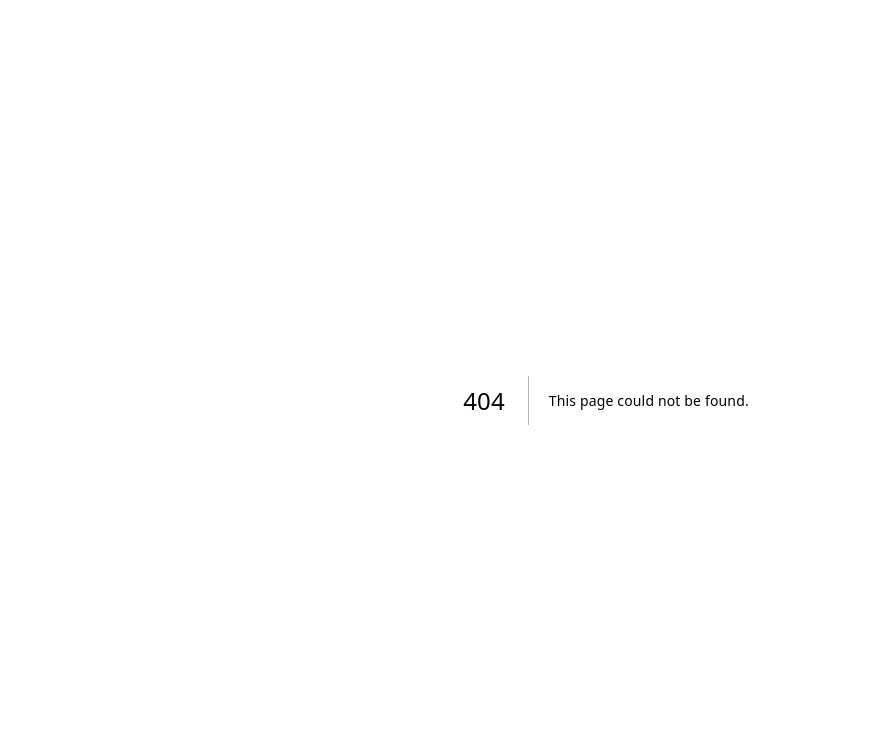
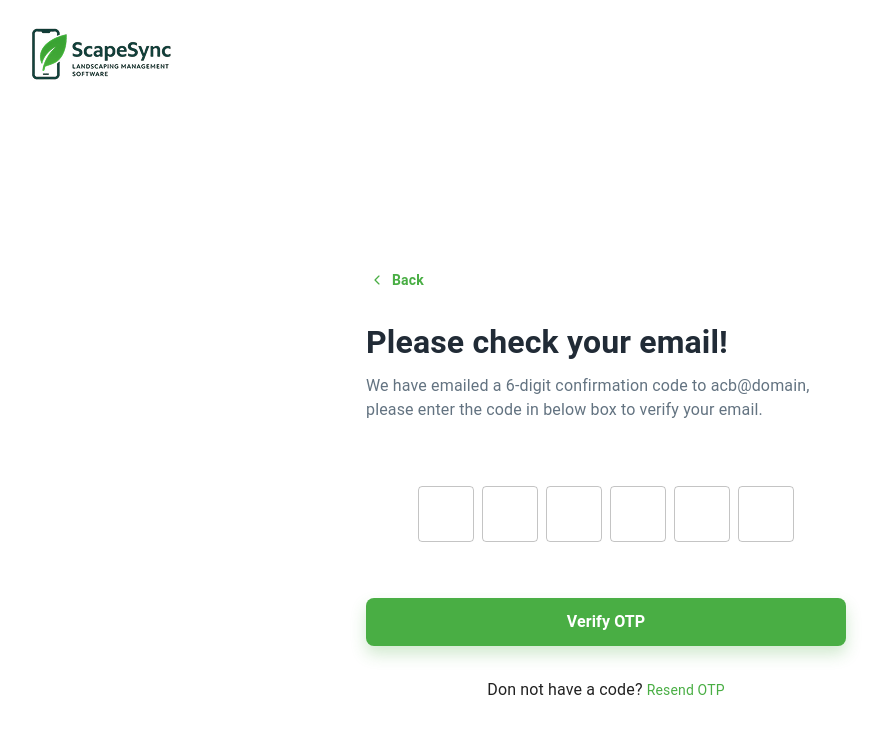
Before and after one commit to ahshobuj1/scapesync-frontend, a Next.js app: page /forgot-password-otp in a window 1280 px wide. Before the commit this address had no page. Shown: the top 734 px of the page, without its empty margins (34-916 px from the left). Built offline with nearby package versions, Linux system fonts and the light colour scheme.

Commit message:
successfully implement full authentication system with forgoe-reset password

```diff
--- /dev/null
+++ b/src/app/(auth)/forgot-password-otp/page.tsx
@@ -0,0 +1,178 @@
+'use client';
+
+import {useRouter, useSearchParams} from 'next/navigation';
+import {useState, useRef} from 'react';
+import axios from 'axios';
+import Container from '@mui/material/Container';
+import TextField from '@mui/material/TextField';
+import Image from 'next/image';
+import logo from '@/assets/logo-scape.png';
+import {AiOutlineLoading3Quarters} from 'react-icons/ai';
+import {toast} from 'sonner';
+import {IoIosArrowBack} from 'react-icons/io';
+import Link from 'next/link';
+
+export default function OtpPage() {
+  const router = useRouter();
+  const searchParams = useSearchParams();
+  const email = searchParams.get('email');
+
+  const [otp, setOtp] = useState(['', '', '', '', '', '']);
+  const [isSubmitting, setIsSubmitting] = useState(false);
+
+  // Refs for auto-focus
+  const inputRefs = useRef<Array<HTMLInputElement | null>>([]);
+
+  const handleChange = (index: number, value: string) => {
+    // Only digits allowed
+    if (!/^\d*$/.test(value)) return;
+    const newOtp = [...otp];
+    newOtp[index] = value;
+    setOtp(newOtp);
+
+    // Move focus to next input
+    if (value && index < 5) {
+      inputRefs.current[index + 1]?.focus();
+    }
+  };
+
+  const handleSubmit = async (e: React.FormEvent) => {
+    e.preventDefault();
+
+    if (otp.some((digit) => digit === '')) {
+      toast.error('Please fill all OTP fields');
+      return;
+    }
+
+    setIsSubmitting(true);
+    try {
+      const formData = new FormData();
+      formData.append('email', email || '');
+      formData.append('otp', otp.join(''));
+
+      const res = await axios.post(
+        `${process.env.NEXT_PUBLIC_BASE_URL}/forgot-verify-otp`,
+        formData,
+        {
+          headers: {'Content-Type': 'multipart/form-data'},
+        }
+      );
+
+      console.log('[res]', res);
+
+      if (res?.status === 201) {
+        toast.success(res?.data?.message);
+        router.push(`/reset-password?token=${res?.data?.data?.token}`);
+      }
+
+      // eslint-disable-next-line @typescript-eslint/no-explicit-any
+    } catch (err: any) {
+      toast.error(err.response?.data?.message || 'OTP verification failed');
+    } finally {
+      setIsSubmitting(false);
+    }
+  };
+
+  const handleResend = async () => {
+    try {
+      const formData = new FormData();
+      formData.append('email', email || '');
+
+      const res = await axios.post(
+        `${process.env.NEXT_PUBLIC_BASE_URL}/resend_otp`,
+        formData,
+        {
+          headers: {'Content-Type': 'multipart/form-data'},
+        }
+      );
+
+      if (res?.status === 201) {
+        toast.success(res?.data?.message);
+      }
+
+      console.log(res, 'resend');
+    } catch {
+      toast.error('Failed to resend OTP');
+    }
+  };
+
+  return (
+    <Container>
+      {/* Logo */}
+      <div>
+        <Image
+          src={logo}
+          height={60}
+          width={147}
+          alt="logo ScapeSync"
+          className="mt-6"
+        />
+      </div>
+
+      <div className="max-w-[480px] mx-auto flex flex-col justify-center items-center min-h-screen">
+        {/* Heading */}
+        <div className="mb-6">
+          <Link href={'/forgot-password'}>
+            <button className="p-1 flex items-center gap-2 mb-6 text-[#49AE44] text-sm font-bold cursor-pointer">
+              <IoIosArrowBack /> Back
+            </button>
+          </Link>
+          <h3 className="mb-2 text-start">Please check your email!</h3>
+          <p>
+            We have emailed a 6-digit confirmation code to acb@domain, please
+            enter the code in below box to verify your email.
+          </p>
+        </div>
+
+        <form onSubmit={handleSubmit} className="w-full flex flex-col gap-6">
+          {/* OTP inputs */}
+          <div className="flex justify-between gap-2 mx-auto mt-10 mb-6">
+            {otp.map((digit, idx) => (
+              <TextField
+                key={idx}
+                inputRef={(el) => (inputRefs.current[idx] = el)}
+                value={digit}
+                onChange={(e) => handleChange(idx, e.target.value)}
+                inputProps={{maxLength: 1, className: 'text-center text-xl'}}
+                sx={{
+                  width: '56px',
+                  '& .MuiOutlinedInput-root': {
+                    '&.Mui-focused fieldset': {
+                      borderColor: '#919EAB52',
+                    },
+                  },
+                }}
+              />
+            ))}
+          </div>
+
+          {/* Submit Button */}
+          <button
+            disabled={isSubmitting}
+            className="bg-[#49AE44] py-3 text-white text-base font-bold w-full rounded-lg cursor-pointer shadow-[0_8px_16px_0_#39A4323D] hover:scale-105 transition-all duration-300 flex justify-center items-center">
+            {isSubmitting ? (
+              <span className="flex gap-2 items-center">
+                <AiOutlineLoading3Quarters className="animate-spin" />{' '}
+                Verifying...
+              </span>
+            ) : (
+              'Verify OTP'
+            )}
+          </button>
+
+          {/* Resend */}
+
+          <h5 className="text-center mx-auto">
+            Don not have a code?{' '}
+            <button
+              type="button"
+              onClick={handleResend}
+              className="text-sm text-[#49AE44] cursor-pointer">
+              Resend OTP
+            </button>
+          </h5>
+        </form>
+      </div>
+    </Container>
+  );
+}
--- a/src/app/(auth)/forgot-password/page.tsx
+++ b/src/app/(auth)/forgot-password/page.tsx
@@ -4,7 +4,7 @@ import {useForm} from 'react-hook-form';
 import {zodResolver} from '@hookform/resolvers/zod';
 import axios from 'axios';
 import z from 'zod';
-import {registerSchema} from '@/schema';
+import {forgotPasswordSchema} from '@/schema';
 import TextField from '@mui/material/TextField';
 import {AiOutlineLoading3Quarters} from 'react-icons/ai';
 import {toast} from 'sonner';
@@ -14,7 +14,7 @@ import logo from '@/assets/logo-scape.png';
 import {IoIosArrowBack} from 'react-icons/io';
 import Link from 'next/link';
 
-type RegisterFormData = z.infer<typeof registerSchema>;
+type forgotPasswordFormData = z.infer<typeof forgotPasswordSchema>;
 
 export default function RegisterPage() {
   const router = useRouter();
@@ -24,24 +24,34 @@ export default function RegisterPage() {
     handleSubmit,
     formState: {errors, isSubmitting},
     setError,
-  } = useForm<RegisterFormData>({
-    resolver: zodResolver(registerSchema),
+  } = useForm<forgotPasswordFormData>({
+    resolver: zodResolver(forgotPasswordSchema),
   });
 
   // Submit handler
-  const onSubmit = async (data: RegisterFormData) => {
+  const onSubmit = async (data: forgotPasswordFormData) => {
     try {
       const formData = new FormData();
-
       formData.append('email', data.email);
 
-      await axios.post('/auth/register', formData, {
-        headers: {'Content-Type': 'multipart/form-data'},
-      });
+      const res = await axios.post(
+        `${process.env.NEXT_PUBLIC_BASE_URL}/forgot-password`,
+        formData,
+        {
+          headers: {'Content-Type': 'multipart/form-data'},
+        }
+      );
 
-      router.push('/');
+      console.log(res);
+      if (res?.status === 201) {
+        router.push(`/forgot-password-otp?email=${data.email}`);
+      }
+
       // eslint-disable-next-line @typescript-eslint/no-explicit-any
     } catch (err: any) {
+      const errorMessage = err.response && err.response.data?.message;
+      toast.error(errorMessage);
+
       if (err.response && err.response.data?.message) {
         setError('email', {
           type: 'manual',
@@ -101,7 +111,9 @@ export default function RegisterPage() {
           />
 
           {/* Button */}
+
           <button
+            type="submit"
             disabled={isSubmitting}
             className="bg-[#49AE44] py-3 text-white text-base font-bold w-full rounded-lg cursor-pointer shadow-[0_8px_16px_0_#39A4323D] hover:scale-105 transition-all duration-300 flex justify-center items-center">
             {isSubmitting ? (
--- a/src/app/(auth)/reset-password/page.tsx
+++ b/src/app/(auth)/reset-password/page.tsx
@@ -1,10 +1,10 @@
 'use client';
-import {useRouter} from 'next/navigation';
+import {useRouter, useSearchParams} from 'next/navigation';
 import {useForm} from 'react-hook-form';
 import {zodResolver} from '@hookform/resolvers/zod';
 import axios from 'axios';
 import z from 'zod';
-import {registerSchema} from '@/schema';
+import {resetPasswordSchema} from '@/schema';
 import TextField from '@mui/material/TextField';
 import IconButton from '@mui/material/IconButton';
 import InputAdornment from '@mui/material/InputAdornment';
@@ -16,10 +16,12 @@ import Container from '@mui/material/Container';
 import Image from 'next/image';
 import logo from '@/assets/logo-scape.png';
 
-type RegisterFormData = z.infer<typeof registerSchema>;
+type resetPasswordFormData = z.infer<typeof resetPasswordSchema>;
 
 export default function RegisterPage() {
   const router = useRouter();
+  const searchParams = useSearchParams();
+  const token = searchParams.get('token');
 
   const [showPassword, setShowPassword] = useState(false);
   const [showConfirm, setShowConfirm] = useState(false);
@@ -29,25 +31,40 @@ export default function RegisterPage() {
     handleSubmit,
     formState: {errors, isSubmitting},
     setError,
-  } = useForm<RegisterFormData>({
-    resolver: zodResolver(registerSchema),
+  } = useForm<resetPasswordFormData>({
+    resolver: zodResolver(resetPasswordSchema),
   });
 
   //  Submit handler
-  const onSubmit = async (data: RegisterFormData) => {
+  const onSubmit = async (data: resetPasswordFormData) => {
     try {
       const formData = new FormData();
       formData.append('password', data.password);
+      formData.append('password_confirmation', data.password_confirmation);
+      formData.append('token', token || '');
 
-      await axios.post('/auth/register', formData, {
-        headers: {'Content-Type': 'multipart/form-data'},
-      });
+      const res = await axios.post(
+        `${process.env.NEXT_PUBLIC_BASE_URL}/reset-password`,
+        formData,
+        {
+          headers: {'Content-Type': 'multipart/form-data'},
+        }
+      );
 
-      router.push('/otp');
+      console.log('res', res);
+
+      if (res?.data?.status === 200) {
+        toast.success(res?.data?.message);
+        router.push('/password-changed');
+      }
+
       // eslint-disable-next-line @typescript-eslint/no-explicit-any
     } catch (err: any) {
-      if (err.response && err.response.data?.message) {
-        setError('email', {
+      if (err.response?.data?.message) {
+        const message = err.response?.data?.message;
+        toast.error(message);
+
+        setError('password', {
           type: 'manual',
           message: err.response.data.message,
         });
@@ -110,12 +127,12 @@ export default function RegisterPage() {
 
           {/* Confirm Password */}
           <TextField
-            {...register('confirmPassword')}
+            {...register('password_confirmation')}
             label="Confirm Password"
             type={showConfirm ? 'text' : 'password'}
             fullWidth
-            error={!!errors.confirmPassword}
-            helperText={errors.confirmPassword?.message}
+            error={!!errors.password_confirmation}
+            helperText={errors.password_confirmation?.message}
             InputProps={{
               endAdornment: (
                 <InputAdornment position="end">
--- a/src/schema/index.ts
+++ b/src/schema/index.ts
@@ -19,3 +19,12 @@ export const loginSchema = z.object({
   password: z.string().min(6, 'Password must be at least 6 characters'),
   terms: z.boolean().optional(),
 });
+
+export const forgotPasswordSchema = z.object({
+  email: z.string().email('Enter a valid email'),
+});
+
+export const resetPasswordSchema = z.object({
+  password: z.string().min(6, 'Password must be at least 6 characters'),
+  password_confirmation: z.string().min(6, 'Confirm your password'),
+});
```
